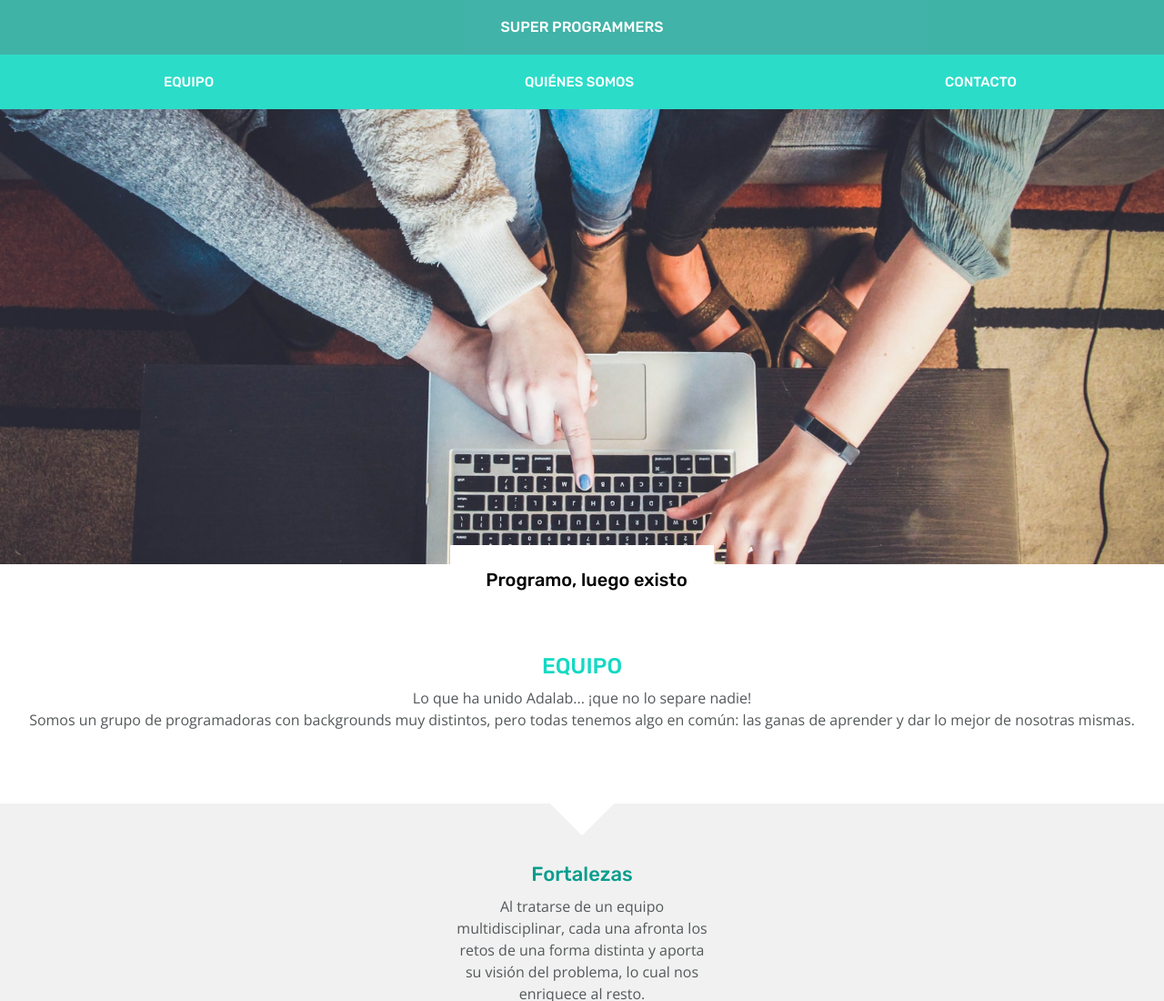
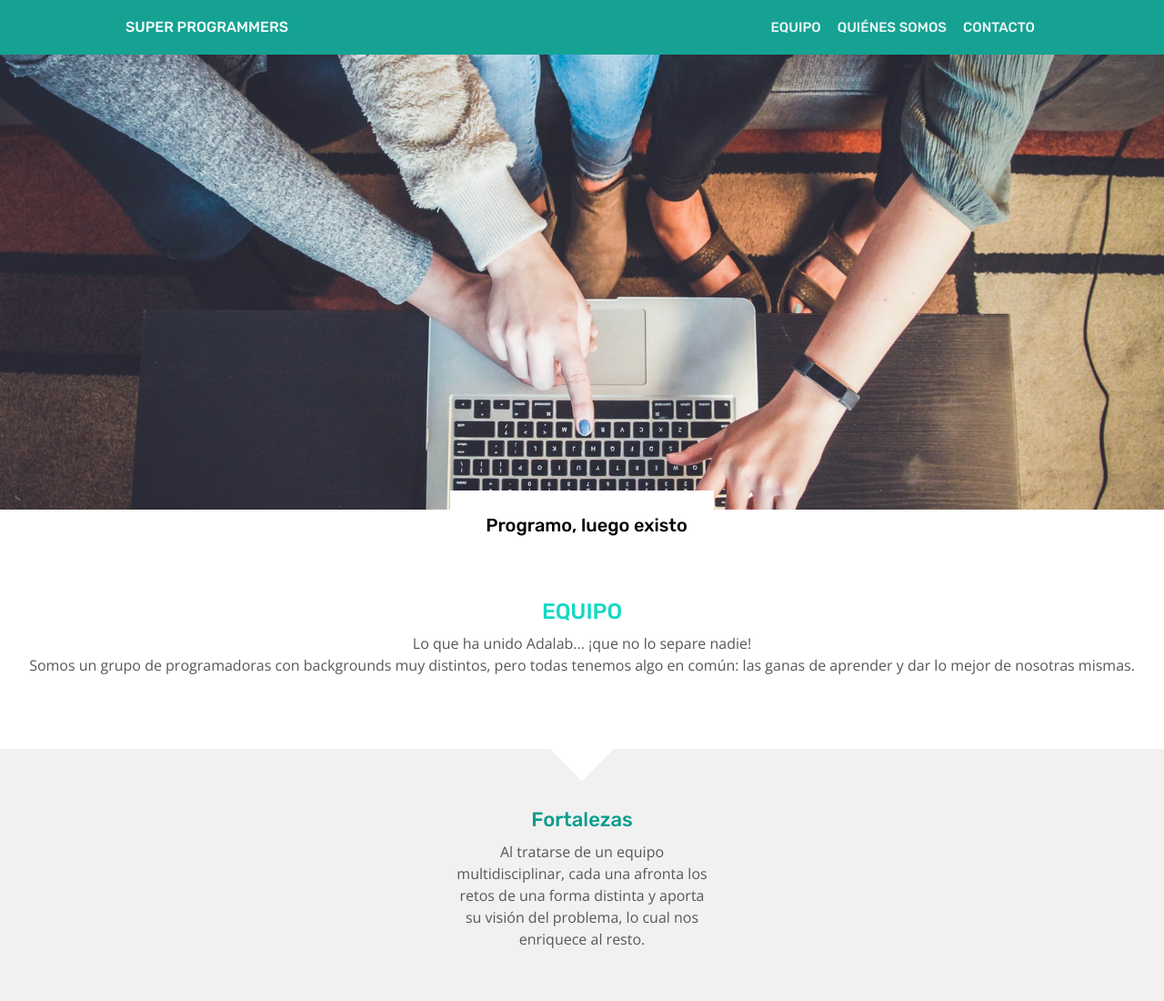
Before and after one commit to Adalab/project-promo-o-module-1-team-4, a website: page src/html/index.html in a window 1280 px wide. Shown: the top 1100 px of the page at 91% size. Drawn offline with nearby package versions, Linux system fonts and the light colour scheme; files that its build step writes are made by us from their sources; files whose address does not match are found by name.

Commit message:
update header

```diff
--- a/src/html/index.html
+++ b/src/html/index.html
@@ -16,7 +16,7 @@
 </head>
 
 <body>
-  <header class="header_stiky">
+  <header class="header_sticky">
     <include src="./partials/header.html"></include>
   </header>
   <main>
--- a/src/html/partials/header.html
+++ b/src/html/partials/header.html
@@ -1,4 +1,3 @@
-<section class="header_stiky">
 <section class="header_grupo">
   <h1>Super Programmers</h1>
 </section>
@@ -9,4 +8,3 @@
     <li><a class="item-menu" href="#">Contacto</a></li>
   </ul>
 </nav>
-</section>
--- a/src/scss/main.scss
+++ b/src/scss/main.scss
@@ -27,7 +27,7 @@ body {
   /* min-width: 320px; */
 }
 
-.header_stiky {
+.header_sticky {
   position: sticky;
   top: 0;
   z-index: 100;
@@ -373,24 +373,23 @@ footer {
 // }
 @media all and (min-width: 768px) {
   /* <!-- ---------- Header ---------- --> */
-  .sticky {
+  .header_sticky {
+    width: 100%;
+    height: 60px;
     display: flex;
+    flex-direction: row;
     justify-content: space-between;
-    align-items: center;
     background-color: #099d8e;
     opacity: 0.95;
   }
-  .header__base {
-    height: 60px;
+  .header_grupo {
     width: 50%;
     display: flex;
     justify-content: flex-start;
     padding: 15px 0px 15px 45px;
     background-color: #099d8e00;
   }
-  .rectangle {
-    height: 60px;
-    width: 100%;
+  .header_menu {
     background-color: #099d8e00;
     padding: 15px 45px 15px 0px;
   }
@@ -406,3 +405,12 @@ footer {
   }
   /* <!-- ---------- Quiénes somos (Ico) ---------- --> */
 }
+
+@media all and (min-width: 1200px) {
+  .header_grupo {
+    padding: 15px 0px 15px 138px;
+  }
+  .header_menu {
+    padding: 15px 142px 15px 0px;
+  }
+}
```
Lines whose indentation alone changed are shown as unchanged.
